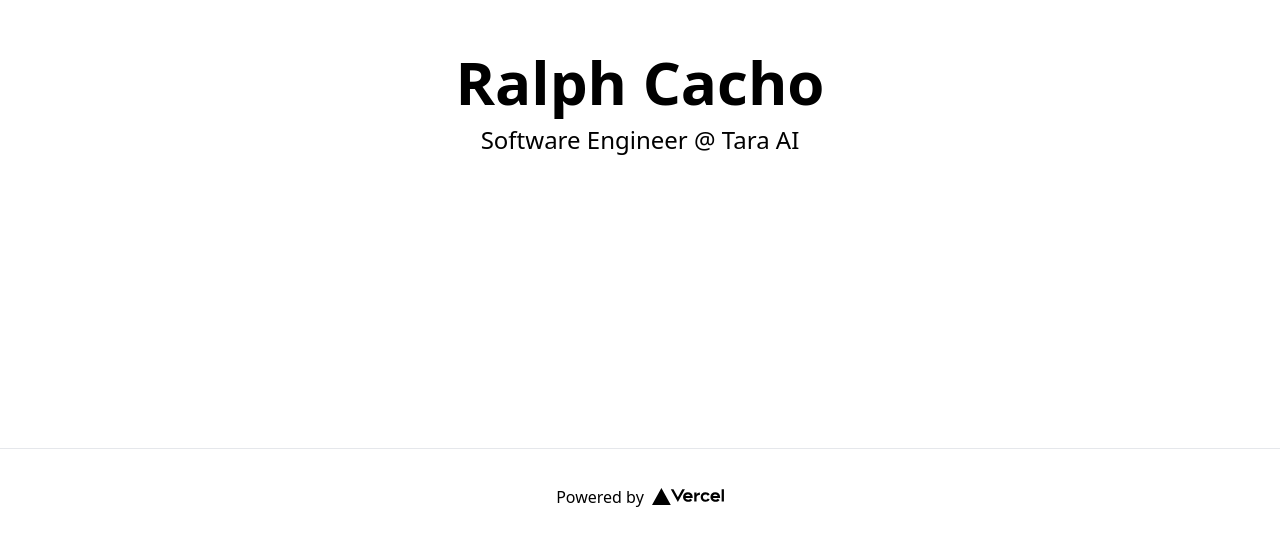
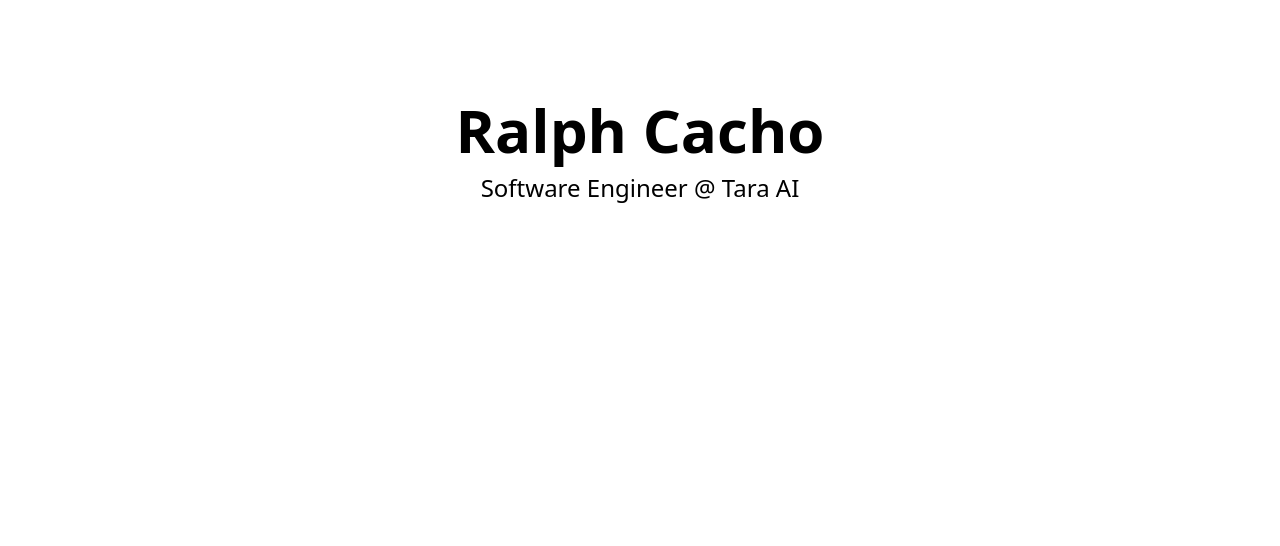
Before and after one commit to ralphiz/dev.ralphiz, a Next.js app: page / in a window 1280 px wide. Shown: the part 248-794 px from the top of the page. Built offline with nearby package versions, Linux system fonts and the light colour scheme.

Commit message:
remove footer

```diff
--- a/pages/index.tsx
+++ b/pages/index.tsx
@@ -17,18 +17,6 @@
           Software Engineer @ <a href="https://www.tara.com">Tara AI</a>
         </p>
       </main>
-
-      <footer className="flex h-24 w-full items-center justify-center border-t">
-        <a
-          className="flex items-center justify-center gap-2"
-          href="https://vercel.com?utm_source=create-next-app&utm_medium=default-template&utm_campaign=create-next-app"
-          target="_blank"
-          rel="noopener noreferrer"
-        >
-          Powered by{" "}
-          <Image src="/vercel.svg" alt="Vercel Logo" width={72} height={16} />
-        </a>
-      </footer>
     </div>
   );
 };
```
